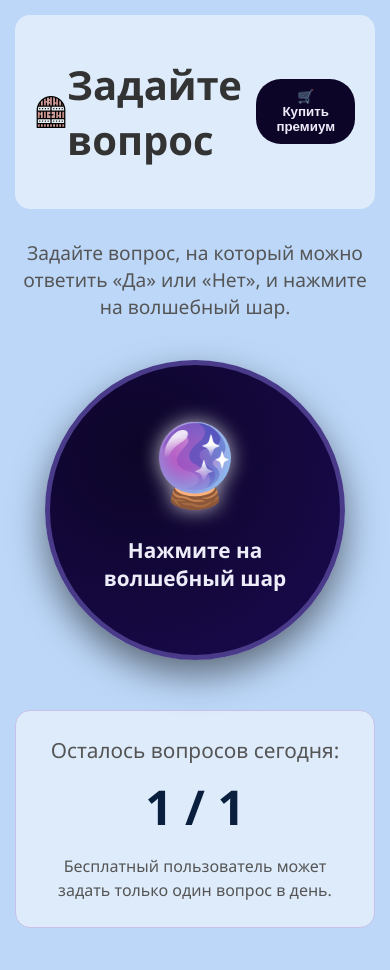
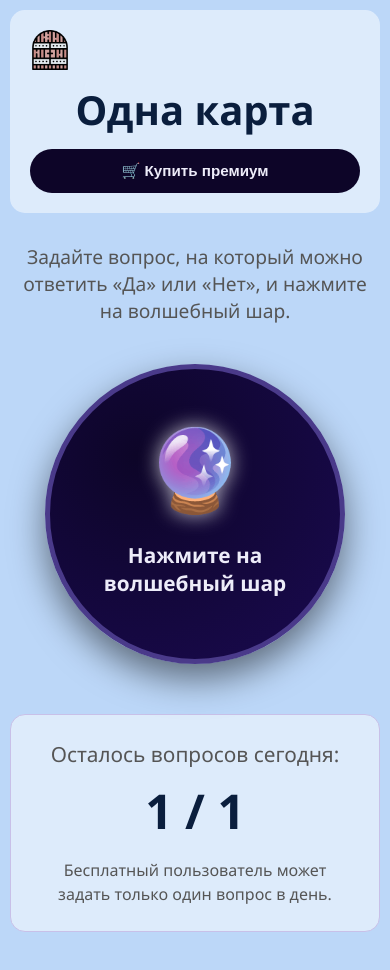
Before and after one commit to TomayGrantz89/hero-message-day, an Angular app: page /question in a window 390 px wide. Shown: the top 970 px of the page. Built offline with nearby package versions, Linux system fonts and the light colour scheme.

Commit message:
Fix blue line

```diff
--- a/src/app/pages/collection/collection.ts
+++ b/src/app/pages/collection/collection.ts
@@ -98,7 +98,7 @@ export class Collection implements OnInit {
 
     // For non-premium users, accessible cards are limited to 14
     // For premium users, total cards is 50 (as defined in card-data.ts)
-    this.totalCards = this.isPremium ? 50 : 14;
+    this.totalCards = this.isPremium ? 59 : 14;
   }
 
   private updatePagination(): void {
@@ -196,6 +196,6 @@ export class Collection implements OnInit {
   purchasePremium(): void {
     this.premium.activatePremium();
     this.isPremium = true;
-    this.totalCards = 50;
+    this.totalCards = 59;
   }
 }
--- a/src/app/pages/home/home.html
+++ b/src/app/pages/home/home.html
@@ -22,14 +22,14 @@
       Получить предсказание
     </a>
     <a routerLink="/question" class="btn btn-question">
-      Задать вопрос
+      Оракул
     </a>
   </div>
 
   <div *ngIf="!isPremium" class="info">
     <div>
       <p>Ежедневно вы можете получить одну карту бесплатно. Вторую — посмотрев рекламу.</p>
-      <p>Доступно только 15 карт из 50.</p>
+      <p>Доступно только 14 карт из 59.</p>
     </div>
     <!-- <div *ngIf="isPremium" class="premium-benefits">
       <p>⭐ <strong>Премиум-преимущества:</strong></p>
--- a/src/app/pages/prediction/prediction.html
+++ b/src/app/pages/prediction/prediction.html
@@ -1,7 +1,7 @@
 <div class="prediction-container">
   <header class="header">
     <a routerLink="/" class="home-link"><img src="assets/ui/gate.png" alt="Home" class="home-icon"></a>
-    <h1 style="font-size: 40px">Карта дня</h1>
+    <h1>Карта дня</h1>
     <div class="premium-header" [class.premium]="isPremium" [class.free]="!isPremium">
       <button *ngIf="!isPremium" class="btn-premium" (click)="purchasePremium()">
         🛒 Купить премиум
--- a/src/app/pages/prediction/prediction.scss
+++ b/src/app/pages/prediction/prediction.scss
@@ -10,12 +10,13 @@
 
 .header {
   display: flex;
+  align-items: center;
   justify-content: space-between;
-  align-items: center;
-  padding: 15px 20px;
+  padding: 20px;
   background: rgba(255, 255, 255, 0.5);
   border-radius: 15px;
   margin-bottom: 30px;
+  flex-wrap: wrap;
 
   .home-link {
     text-decoration: none;
@@ -24,13 +25,34 @@
     transition: transform 0.3s;
 
     .home-icon {
-      width: 2rem;
-      height: 2rem;
+      width: 2.5rem;
+      height: 2.5rem;
       display: block;
     }
 
     &:hover {
       transform: scale(1.2);
+    }
+  }
+
+  h1 {
+    font-size: 2.5rem;
+    color: #0a1e3d;
+    margin: 0;
+    text-align: center;
+    flex: 1;
+  }
+
+  .timer {
+    font-size: 1.1rem;
+    background: #BCD7F8;
+    padding: 10px 20px;
+    border-radius: 10px;
+    border: 1px solid #a0b8d6;
+    color: #5a6a7a;
+
+    strong {
+      color: #5a6a7a;
     }
   }
 
@@ -184,11 +206,11 @@
     }
 
     .prediction {
-      background: #0D0528;
+      background: #1A0A50;
       transform: rotateY(180deg);
       padding: 30px;
       text-align: center;
-      border: 5px solid rgb(85, 85, 85);
+      border: 5px solid #00ccff;
 
       .prediction-text {
         h3 {
@@ -210,30 +232,6 @@
           margin-top: 20px;
         }
       }
-    }
-  }
-}
-
-// Timer section - minimal style below card
-.timer-section {
-  display: flex;
-  align-items: center;
-  justify-content: center;
-  gap: 8px;
-  margin-top: 20px;
-
-  .timer-icon {
-    width: 20px;
-    height: 20px;
-    display: block;
-  }
-
-  .timer-text {
-    font-size: 1rem;
-    color: #0D0528;
-
-    strong {
-      font-weight: 600;
     }
   }
 }
@@ -449,8 +447,23 @@
       font-size: 1.8rem;
     }
 
+    h1 {
+      font-size: 2rem;
+      order: 2;
+      width: 100%;
+      text-align: center;
+    }
+
+    .timer {
+      order: 3;
+      width: 100%;
+      text-align: center;
+      padding: 10px 15px;
+      font-size: 1rem;
+    }
+
     .premium-header {
-      order: 3;
+      order: 4;
       width: 100%;
       text-align: center;
       justify-content: center;
@@ -466,8 +479,7 @@
     }
 
     .ad-button {
-      order: 4;
-      order: 3;
+      order: 5;
       width: 100%;
       padding: 14px 20px;
       font-size: 1.1rem;
@@ -490,19 +502,6 @@
     width: 250px;
     height: 375px;
     margin: 20px auto;
-  }
-
-  .timer-section {
-    margin-top: 16px;
-
-    .timer-icon {
-      width: 18px;
-      height: 18px;
-    }
-
-    .timer-text {
-      font-size: 0.95rem;
-    }
   }
 
   .controls {
@@ -561,6 +560,15 @@
     padding: 12px;
     gap: 12px;
 
+    h1 {
+      font-size: 1.8rem;
+    }
+
+    .timer {
+      font-size: 0.95rem;
+      padding: 8px 12px;
+    }
+
     .premium-header {
       .premium-status {
         font-size: 0.95rem;
@@ -592,19 +600,6 @@
   .card-wrapper {
     width: 220px;
     height: 330px;
-  }
-
-  .timer-section {
-    margin-top: 14px;
-
-    .timer-icon {
-      width: 16px;
-      height: 16px;
-    }
-
-    .timer-text {
-      font-size: 0.9rem;
-    }
   }
 
   .card .side {
@@ -687,12 +682,46 @@
 @media (max-width: 768px) and (orientation: landscape) {
   .prediction-container {
     padding: 15px;
+  }
+
+  .header {
+    flex-direction: row;
+    gap: 10px;
+    padding: 15px;
+    margin-bottom: 15px;
+
+    .home-link {
+      font-size: 1.8rem;
+    }
 
     h1 {
       font-size: 1.8rem;
-      margin-bottom: 20px;
+      order: 1;
+      width: auto;
     }
 
+    .timer {
+      order: 2;
+      width: auto;
+    }
+
+    .premium-header {
+      order: 3;
+      width: auto;
+
+      .btn-premium {
+        padding: 8px 16px;
+        font-size: 0.95rem;
+      }
+    }
+
+    .ad-button {
+      order: 4;
+      width: auto;
+    }
+  }
+
+  .main {
     .subtitle {
       font-size: 1rem;
       margin-bottom: 25px;
@@ -716,6 +745,12 @@
 
 // Landscape orientation for small screens
 @media (max-width: 480px) and (orientation: landscape) {
+  .header {
+    h1 {
+      font-size: 1.6rem;
+    }
+  }
+
   .card-wrapper {
     width: 220px;
     height: 330px;
--- a/src/app/pages/question/question.html
+++ b/src/app/pages/question/question.html
@@ -1,7 +1,7 @@
 <div class="question-container">
   <header class="header">
     <a routerLink="/" class="home-link"><img src="assets/ui/gate.png" alt="Home" class="home-icon"></a>
-     <h1 style="font-size: 40px">Задайте вопрос</h1>
+     <h1>Одна карта</h1>
     <div class="premium-header" [class.premium]="isPremium" [class.free]="!isPremium">
       <button *ngIf="!isPremium" class="btn-premium" (click)="purchasePremium()">
         🛒 Купить премиум
--- a/src/app/pages/question/question.scss
+++ b/src/app/pages/question/question.scss
@@ -7,12 +7,13 @@
 
   .header {
   display: flex;
+  align-items: center;
   justify-content: space-between;
-    align-items: center;
-    padding: 15px 20px;
+  padding: 20px;
   background: rgba(255, 255, 255, 0.5);
   border-radius: 15px;
   margin-bottom: 30px;
+  flex-wrap: wrap;
 
   .home-link {
     text-decoration: none;
@@ -21,8 +22,8 @@
     transition: transform 0.3s;
 
     .home-icon {
-        width: 2rem;
-        height: 2rem;
+      width: 2.5rem;
+      height: 2.5rem;
       display: block;
     }
 
@@ -31,35 +32,28 @@
     }
   }
 
+  h1 {
+    font-size: 2.5rem;
+    color: #0a1e3d;
+    margin: 0;
+    text-align: center;
+    flex: 1;
+  }
+
+  .stats {
+    background: #BCD7F8;
+    padding: 12px 24px;
+    border-radius: 10px;
+    font-size: 1.2rem;
+    border: 1px solid #a0b8d6;
+    color: #5a6a7a;
+  }
+
   .premium-header {
     display: flex;
     justify-content: space-between;
     align-items: center;
     gap: 20px;
-
-      &.premium {
-        .premium-status {
-          color: #0a1e3d;
-        }
-      }
-
-      &.free {
-        .premium-status {
-          color: #555;
-        }
-      }
-
-      .premium-status {
-        display: flex;
-        align-items: center;
-        gap: 10px;
-        font-size: 18px;
-        font-weight: 600;
-
-        .premium-icon {
-          font-size: 24px;
-        }
-      }
 
     .btn-premium {
       background: #0D0528;
@@ -316,7 +310,63 @@
 @media (max-width: 768px) {
   .question-container {
     padding: 15px;
+  }
 
+  .header {
+    flex-direction: column;
+    gap: 15px;
+    padding: 15px;
+    margin-bottom: 20px;
+
+    .home-link {
+      align-self: flex-start;
+      font-size: 2rem;
+    }
+
+    h1 {
+      font-size: 2rem;
+      order: 2;
+      width: 100%;
+      text-align: center;
+    }
+
+    .premium-header {
+      order: 3;
+      width: 100%;
+      text-align: center;
+      justify-content: center;
+
+      .btn-premium {
+        width: 100%;
+        text-align: center;
+      }
+    }
+  }
+
+  // Small screens
+  @media (max-width: 480px) {
+    .question-container {
+      padding: 10px;
+    }
+
+    .header {
+      padding: 12px;
+      gap: 12px;
+
+      h1 {
+        font-size: 1.8rem;
+      }
+
+      .premium-header {
+        .btn-premium {
+          padding: 8px 16px;
+          font-size: 0.95rem;
+        }
+      }
+    }
+  }
+
+  .question-content {
     .card-area {
       flex-direction: column;
       gap: 30px;
```
Lines whose indentation alone changed are shown as unchanged.
